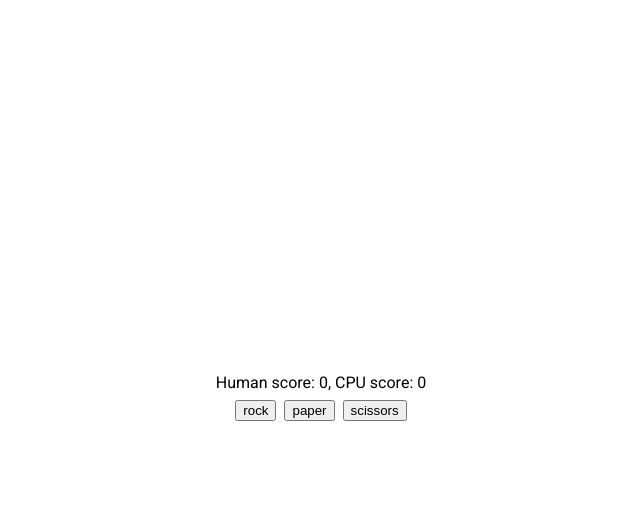
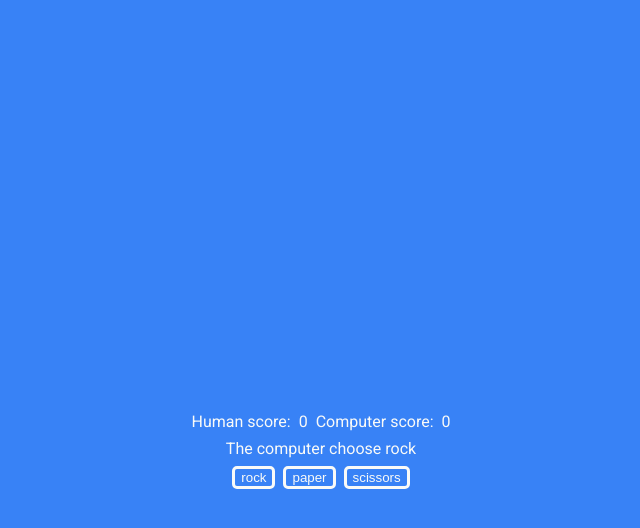
Before and after one commit to slippy40259/rock-paper-scissors, a plain HTML site: page index.html in a window 1280 px wide. Both pictures are taken after a click on the button "rock". Shown: the whole page, without its empty margins (319-959 px from the left). Drawn offline with Linux system fonts and the light colour scheme.

Commit message:
Finished the game logic and stylized the ui - Score display works by id selection - Added a message that shows the computer's action - Added a message that shows who won - Modified text colors and button colors

```diff
--- a/game.js
+++ b/game.js
@@ -38,7 +38,12 @@ function playRound(humanChoice, computerChoice) {
     else {
         console.log("Draw! Let's reroll again");
     }
-    console.log("Human score: " + humanScore.toString() + ", Computer score: " + computerScore.toString());
+    let computerChoiceDisplay = document.querySelector("#cchoice");
+    let humanScoreDisplay = document.querySelector("#hscore");
+    let computerScoreDisplay = document.querySelector("#cscore");
+    computerChoiceDisplay.textContent = "The computer choose " + computerChoice;
+    humanScoreDisplay.textContent = humanScore.toString();
+    computerScoreDisplay.textContent = computerScore.toString();
 }
 
 function playGame() {
@@ -46,11 +51,22 @@ function playGame() {
     let buttons = document.querySelectorAll("button");
     buttons.forEach((button) => {
         button.addEventListener("click", () => {
-            if (currRounds < 5) {
+            if (currRounds < rounds) {
                 let humanSelection = button.id;
                 let computerSelection = getComputerChoice();
                 playRound(humanSelection, computerSelection);
                 currRounds++;
+            }
+            else {
+                if (humanScore > computerScore) {
+                    alert("You win!")
+                }
+                else if (computerScore > humanScore) {
+                    alert("The computer wins!");
+                }
+                else {
+                    alert("TIE!");
+                }
             }
         })
     })
--- a/index.html
+++ b/index.html
@@ -11,7 +11,13 @@
 
     <body>
         <div class="ui">
-            <div class="score">Human score: 0, CPU score: 0</div>
+            <div class="score">
+                <div>Human score:</div>
+                <div id="hscore">0</div>
+                <div>Computer score:</div>
+                <div id="cscore">0</div>
+            </div>
+            <div id="cchoice"></div>
             <div class="choices">
                 <button id="rock">rock</button>
                 <button id="paper">paper</button>
--- a/style.css
+++ b/style.css
@@ -1,5 +1,8 @@
 body {
     font-family: "Roboto";
+    color: #F9FAF8;
+    margin: 0;
+    padding: 0;
 }
 
 .ui {
@@ -8,7 +11,20 @@ body {
     justify-content: center;
     align-items: center;
     gap: 8px;
-    height: 777px;
+    height: 900px;
+    background-color: #3882F6;
+}
+
+button {
+    border-radius: 5px;
+    color: #F9FAF8;
+    background-color: #3882F6;
+    border: solid #F9FAF8;
+}
+
+.score {
+    display: flex;
+    gap: 8px;
 }
 
 .choices {
```
Also changed, not shown: 1 other file.
